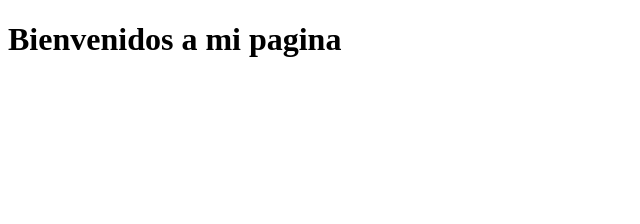
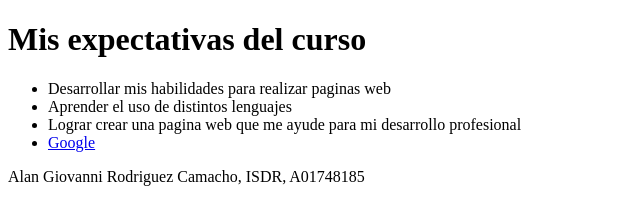
Before and after one commit to AlanRdgzC/DesarrolloWeb, a plain HTML site: page index.html in a window 1280 px wide. Shown: the whole page, without its empty margins (0-640 px from the left). Drawn offline with Linux system fonts and the light colour scheme.

Commit message:
Actividad HTML

```diff
--- a/index.html
+++ b/index.html
@@ -1,11 +1,31 @@
 <!DOCTYPE html>
+
 <html lang="en">
+
 <head>
     <meta charset="UTF-8">
     <meta name="viewport" content="width=device-width, initial-scale=1.0">
-    <title>Document</title>
+    <!-- Asi se agrega archivo CSS a html -->
+    <link rel="stylesheet" href="style.css">
+    <title>Actividad HTML</title>
 </head>
 <body>
-    <h1>Bienvenidos a mi pagina</h1>
+    <header>
+        <h1>Mis expectativas del curso</h1>
+    </header>
+
+    <article>
+        <ul>
+            <li>Desarrollar mis habilidades para realizar paginas web </li>
+            <li>Aprender el uso de distintos lenguajes</li>
+            <li>Lograr crear una pagina web que me ayude para mi desarrollo profesional</li>
+            <li><a href="http://www.google.com" target="_blank"> Google </a></li>
+        </ul>
+    </article>
+
+    <footer>
+        <p>Alan Giovanni Rodriguez Camacho, ISDR, A01748185</p>
+    </footer>
+
 </body>
 </html>
```
